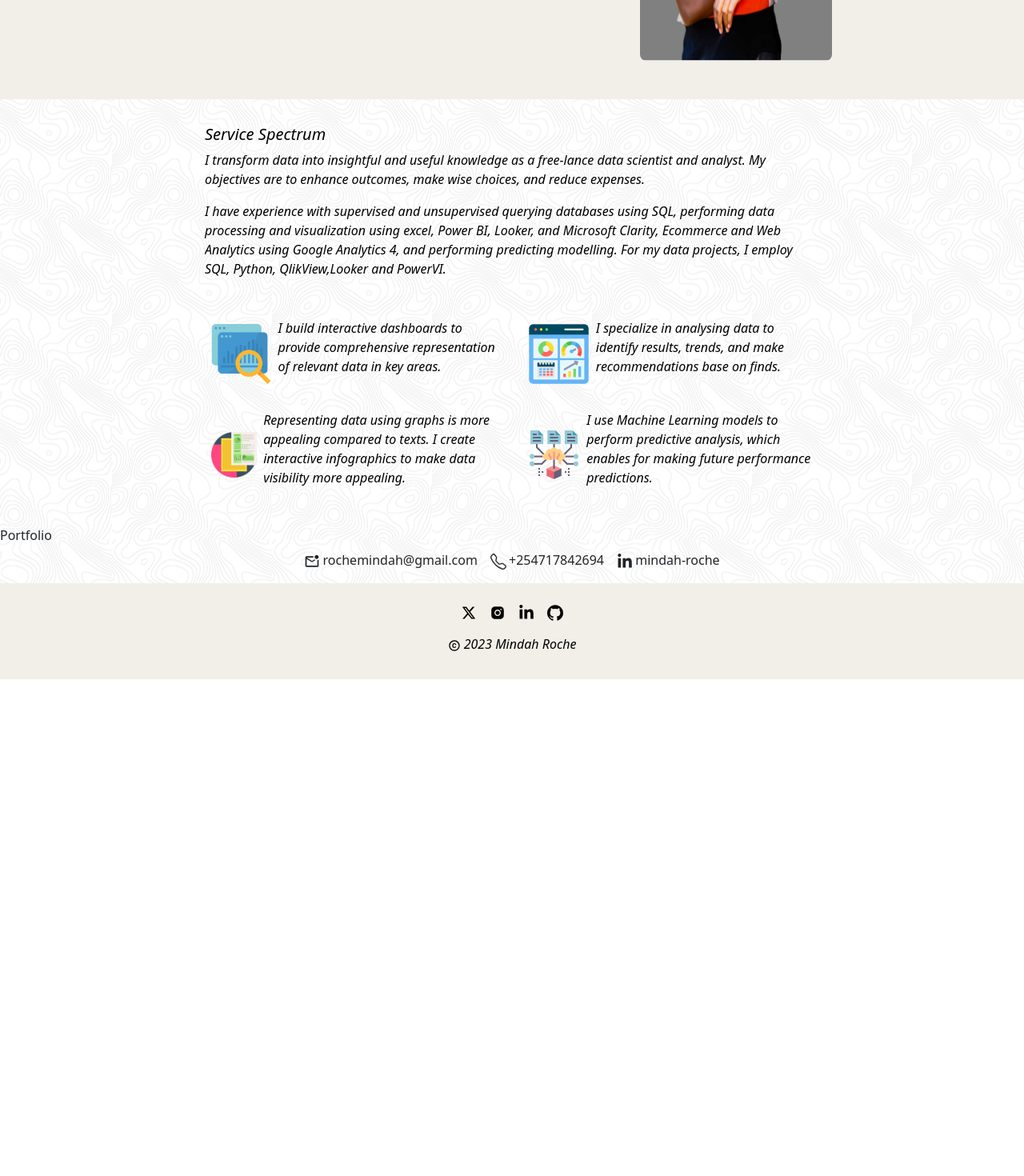
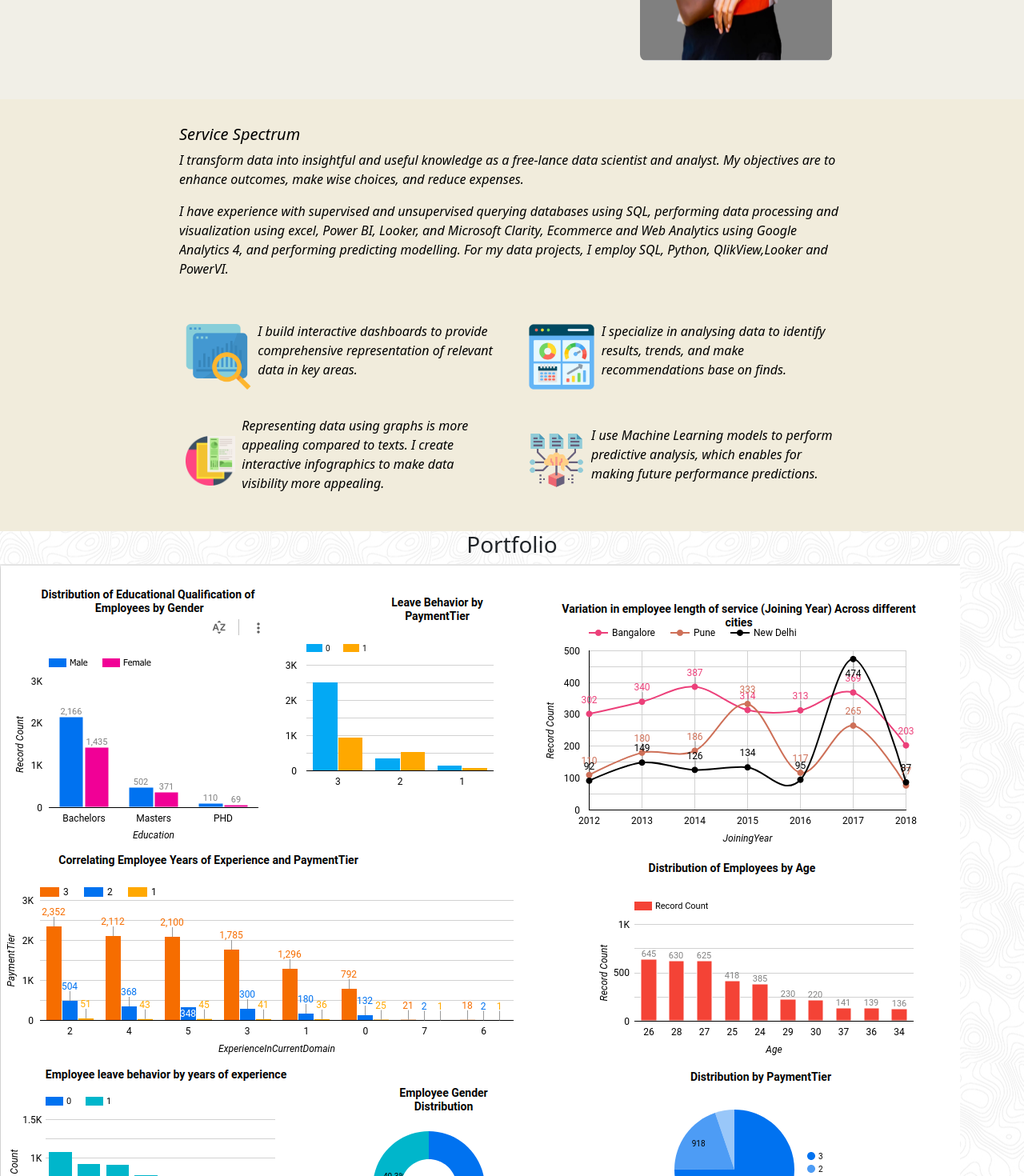
Before and after one commit to Roche001/mindah-roche, a React (Create React App) app: page / in a window 1280 px wide. Shown: the part 1300-2770 px from the top of the page at 80% size. Before the commit the page ends 2149 px from the top, so only its background shows below. Built offline with nearby package versions, Linux system fonts and the light colour scheme.

Commit message:
update changes

```diff
--- a/src/components/contact/Contact.css
+++ b/src/components/contact/Contact.css
@@ -12,4 +12,5 @@
 }
 .cont-one h6 {
   margin-left: 0.2rem;
+  font-weight: 700;
 }
--- a/src/components/portfolio/Portfolio.css
+++ b/src/components/portfolio/Portfolio.css
@@ -0,0 +1,12 @@
+.port-container {
+  display: flex;
+  flex-direction: column;
+  align-items: center;
+  justify-content: center;
+}
+.port-img {
+  display: grid;
+  grid-template-columns: 1fr 1fr 1fr;
+  justify-content: center;
+  align-items: center;
+}
--- a/src/components/portfolio/Portfolio.jsx
+++ b/src/components/portfolio/Portfolio.jsx
@@ -2,7 +2,15 @@ import React from "react";
 import "./Portfolio.css";
 
 const Portfolio = () => {
-  return <div>Portfolio</div>;
+  return (
+    <div id="Portfolio" className="port-container">
+      <h3>Portfolio</h3>
+
+      <div className="port-img">
+        <img src="../../assets/dash1.png" alt="dash" />
+      </div>
+    </div>
+  );
 };
 
 export default Portfolio;
--- a/src/components/services/Services.css
+++ b/src/components/services/Services.css
@@ -1,8 +1,14 @@
+.services-container {
+  background: #f1ecdc;
+  padding-top: 2rem;
+  padding-bottom: 2rem;
+}
 .services-about {
   width: 65dvw;
   margin-left: auto;
   margin-right: auto;
-  padding: 2rem;
+
+  background: #f1ecdc;
 }
 .services-text,
 .services-info,
```
Also changed, not shown: public/assets/dash1.png (added).
